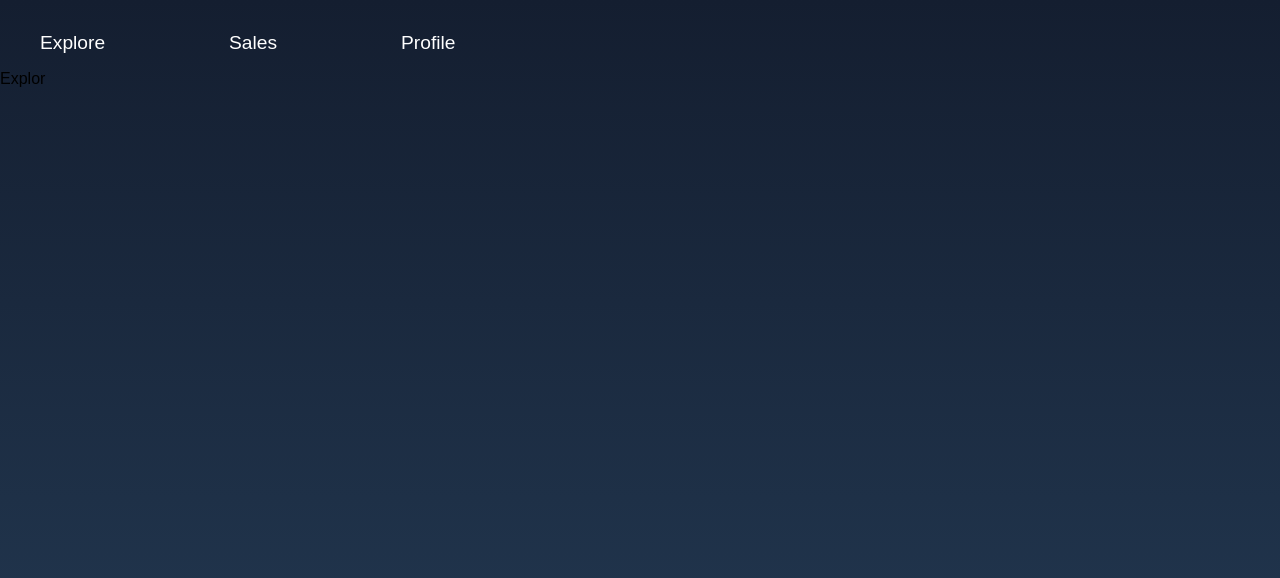
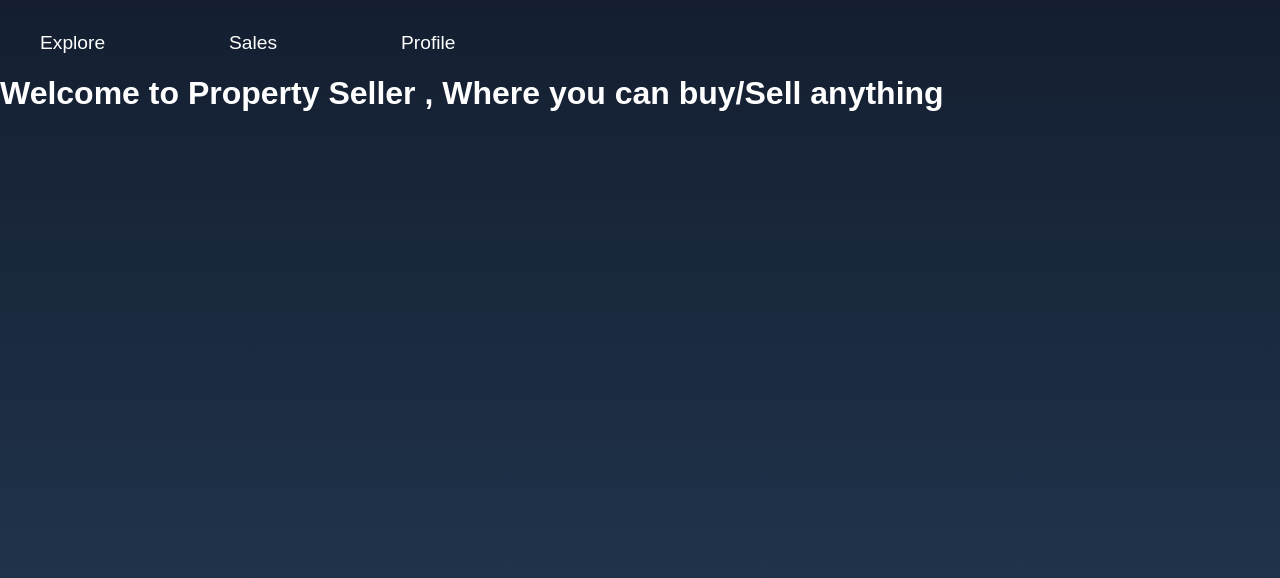
Before and after one commit to souravdhar199/itemSeller, a React (Create React App) app: page / in a window 1280 px wide. Shown: the top 578 px of the page. Built offline with nearby package versions, Linux system fonts and the light colour scheme.

Commit message:
fix: Working with Explore page

```diff
--- a/src/pages/Explor.js
+++ b/src/pages/Explor.js
@@ -1,7 +1,11 @@
 import React from "react";
 
 function Explor() {
-  return <div>Explor</div>;
+  return (
+    <div>
+      <h1>Welcome to Property Seller , Where you can buy/Sell anything</h1>
+    </div>
+  );
 }
 
 export default Explor;
```
